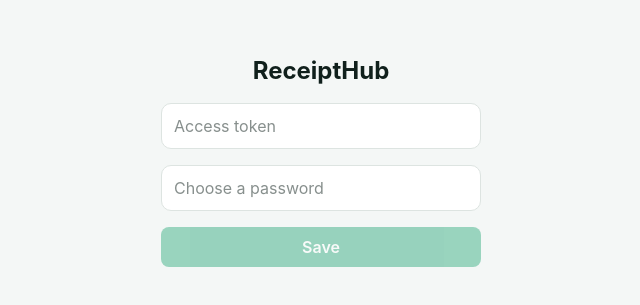
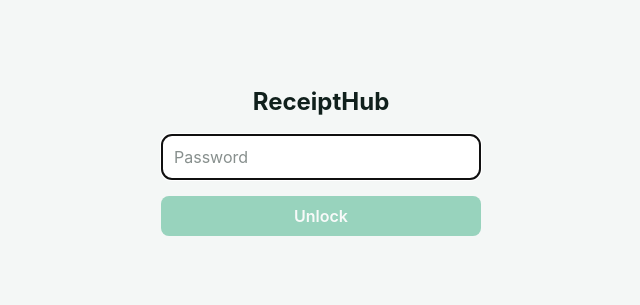
Before and after one commit to WilsonZheng/ReceiptHub, a React (Vite) app: page / in a window 1280 px wide. Shown: the part 239-544 px from the top of the page, without its empty margins (319-959 px from the left). Built offline with nearby package versions, Linux system fonts and the light colour scheme.

Commit message:
refactor: simple pat-as-password unlock — generic label only, drop vault

```diff
--- a/src/lib/i18n.ts
+++ b/src/lib/i18n.ts
@@ -67,11 +67,6 @@ const en = {
   status_error: 'error',
   // lock & banner（锁屏文案刻意不提及 GitHub/PAT/仓库，避免向陌生访客泄露机制）
   password: 'Password',
-  setPassword: 'Choose a password',
-  wrongPassword: 'Incorrect password',
-  firstTimeDevice: 'First time on this device?',
-  token: 'Access token',
-  backToUnlock: 'Back to unlock',
   unlock: 'Unlock',
   authBanner: 'GitHub token rejected — update your PAT in Settings.',
   dismiss: 'Dismiss',
@@ -135,11 +130,6 @@ const zh: Record<MsgKey, string> = {
   status_offline: '离线',
   status_error: '错误',
   password: '密码',
-  setPassword: '设置密码',
-  wrongPassword: '密码错误',
-  firstTimeDevice: '首次使用此设备？',
-  token: '访问令牌',
-  backToUnlock: '返回解锁',
   unlock: '解锁',
   authBanner: 'GitHub token 被拒绝——请到设置中更新 PAT。',
   dismiss: '关闭',
--- a/src/lib/settings.ts
+++ b/src/lib/settings.ts
@@ -1,11 +1,13 @@
 import { DEFAULT_CONFIG, type AppConfig } from '../data/types';
-import { getSessionPat } from './vault';
 
+const PAT_KEY = 'rh.pat';
 const CONFIG_KEY = 'rh.config';
 export const DATA_REPO = 'WilsonZheng/ReceiptHub-data';
 
-/** 当前会话的 PAT（由 vault 解锁后注入 sessionStorage） */
-export const getPat = (): string | null => getSessionPat();
+// UI 上对外只称 "Password"，实际值是 fine-grained PAT——锁屏不泄露认证机制
+export const getPat = (): string | null => localStorage.getItem(PAT_KEY);
+export const setPat = (pat: string): void => localStorage.setItem(PAT_KEY, pat.trim());
+export const clearPat = (): void => localStorage.removeItem(PAT_KEY);
 
 export function getConfig(): AppConfig {
   const raw = localStorage.getItem(CONFIG_KEY);
--- a/src/lib/vault.ts
+++ /dev/null
@@ -1,72 +0,0 @@
-// PAT 保险箱：用用户密码加密 PAT 后存 localStorage，明文只活在 sessionStorage（标签页生命周期）。
-// 加密：PBKDF2(310k, SHA-256) 派生 AES-GCM 256 密钥。GCM 自带认证——解密失败即密码错误。
-const VAULT_KEY = 'rh.vault';
-const SESSION_KEY = 'rh.pat.session';
-const LEGACY_KEY = 'rh.pat'; // 旧版明文存储，迁移后删除
-
-const enc = new TextEncoder();
-const b64 = (buf: ArrayBuffer | Uint8Array): string =>
-  btoa(String.fromCharCode(...new Uint8Array(buf)));
-const unb64 = (s: string): Uint8Array => Uint8Array.from(atob(s), (c) => c.charCodeAt(0));
-
-async function deriveKey(password: string, salt: Uint8Array): Promise<CryptoKey> {
-  const base = await crypto.subtle.importKey('raw', enc.encode(password), 'PBKDF2', false, [
-    'deriveKey',
-  ]);
-  return crypto.subtle.deriveKey(
-    { name: 'PBKDF2', salt: salt as BufferSource, iterations: 310_000, hash: 'SHA-256' },
-    base,
-    { name: 'AES-GCM', length: 256 },
-    false,
-    ['encrypt', 'decrypt'],
-  );
-}
-
-export async function sealPat(pat: string, password: string): Promise<void> {
-  const salt = crypto.getRandomValues(new Uint8Array(16));
-  const iv = crypto.getRandomValues(new Uint8Array(12));
-  const key = await deriveKey(password, salt);
-  const ct = await crypto.subtle.encrypt(
-    { name: 'AES-GCM', iv: iv as BufferSource },
-    key,
-    enc.encode(pat.trim()),
-  );
-  localStorage.setItem(VAULT_KEY, JSON.stringify({ s: b64(salt), i: b64(iv), c: b64(ct) }));
-  sessionStorage.setItem(SESSION_KEY, pat.trim());
-}
-
-/** 密码正确返回 PAT 并缓存到 session；错误返回 null */
-export async function openVault(password: string): Promise<string | null> {
-  const raw = localStorage.getItem(VAULT_KEY);
-  if (!raw) return null;
-  try {
-    const { s, i, c } = JSON.parse(raw) as { s: string; i: string; c: string };
-    const key = await deriveKey(password, unb64(s));
-    const pt = await crypto.subtle.decrypt(
-      { name: 'AES-GCM', iv: unb64(i) as BufferSource },
-      key,
-      unb64(c) as BufferSource,
-    );
-    const pat = new TextDecoder().decode(pt);
-    sessionStorage.setItem(SESSION_KEY, pat);
-    return pat;
-  } catch {
-    return null; // GCM 认证失败 = 密码错误
-  }
-}
-
-export const hasVault = (): boolean => localStorage.getItem(VAULT_KEY) !== null;
-
-export const getSessionPat = (): string | null => sessionStorage.getItem(SESSION_KEY);
-
-export function clearVault(): void {
-  localStorage.removeItem(VAULT_KEY);
-  sessionStorage.removeItem(SESSION_KEY);
-}
-
-/** 旧版明文 PAT 一次性迁移：取出并立即从 localStorage 删除 */
-export function takeLegacyPat(): string | null {
-  const v = localStorage.getItem(LEGACY_KEY);
-  if (v) localStorage.removeItem(LEGACY_KEY);
-  return v;
-}
--- a/src/ui/LockScreen.tsx
+++ b/src/ui/LockScreen.tsx
@@ -1,113 +1,41 @@
 import { useState } from 'react';
-import { hasVault, openVault, sealPat, takeLegacyPat } from '../lib/vault';
+import { setPat } from '../lib/settings';
 import { useT } from '../lib/i18n';
 
-// 模块加载时做一次旧版明文 PAT 迁移（放组件外避免 StrictMode 双调用）
-const legacyPat = takeLegacyPat();
-
-type Mode = 'unlock' | 'setup';
-
+// 锁屏刻意极简：只有一个"密码"框，不提及 GitHub/PAT/仓库等任何机制信息
 export function LockScreen({ onUnlock }: { onUnlock: () => void }) {
-  const [mode, setMode] = useState<Mode>(hasVault() ? 'unlock' : 'setup');
-  const [password, setPassword] = useState('');
-  const [token, setToken] = useState(legacyPat ?? '');
-  const [error, setError] = useState(false);
-  const [busy, setBusy] = useState(false);
+  const [value, setValue] = useState('');
   const t = useT();
 
-  async function handleUnlock() {
-    setBusy(true);
-    setError(false);
-    const pat = await openVault(password);
-    setBusy(false);
-    if (pat) onUnlock();
-    else setError(true);
-  }
-
-  async function handleSetup() {
-    if (!token.trim() || !password.trim()) return;
-    setBusy(true);
-    await sealPat(token, password);
-    setBusy(false);
+  function handleUnlock() {
+    if (!value.trim()) return;
+    setPat(value);
     onUnlock();
   }
 
-  // 锁屏刻意不提及任何认证机制——只是一个密码框
   return (
     <div
       className="mx-auto flex h-dvh max-w-sm flex-col items-center justify-center gap-4 px-8"
       style={{ paddingTop: 'env(safe-area-inset-top)' }}
     >
       <h1 className="text-2xl font-bold">ReceiptHub</h1>
-
-      {mode === 'unlock' ? (
-        <>
       <input
         type="password"
-            value={password}
-            onChange={(e) => setPassword(e.target.value)}
-            onKeyDown={(e) => e.key === 'Enter' && void handleUnlock()}
+        value={value}
+        onChange={(e) => setValue(e.target.value)}
+        onKeyDown={(e) => e.key === 'Enter' && handleUnlock()}
         placeholder={t('password')}
         autoFocus
         className="field"
       />
-          {error && (
-            <p className="text-xs" style={{ color: 'var(--color-danger)' }}>
-              {t('wrongPassword')}
-            </p>
-          )}
       <button
-            disabled={!password.trim() || busy}
-            onClick={() => void handleUnlock()}
+        disabled={!value.trim()}
+        onClick={handleUnlock}
         className="w-full rounded-lg py-2 font-semibold disabled:opacity-40"
         style={{ background: 'var(--color-accent)', color: 'var(--color-accent-ink)' }}
       >
         {t('unlock')}
       </button>
-          <button
-            onClick={() => setMode('setup')}
-            className="text-xs underline"
-            style={{ color: 'var(--color-ink-muted)' }}
-          >
-            {t('firstTimeDevice')}
-          </button>
-        </>
-      ) : (
-        <>
-          <input
-            type="password"
-            value={token}
-            onChange={(e) => setToken(e.target.value)}
-            placeholder={t('token')}
-            className="field"
-          />
-          <input
-            type="password"
-            value={password}
-            onChange={(e) => setPassword(e.target.value)}
-            onKeyDown={(e) => e.key === 'Enter' && void handleSetup()}
-            placeholder={t('setPassword')}
-            className="field"
-          />
-          <button
-            disabled={!token.trim() || !password.trim() || busy}
-            onClick={() => void handleSetup()}
-            className="w-full rounded-lg py-2 font-semibold disabled:opacity-40"
-            style={{ background: 'var(--color-accent)', color: 'var(--color-accent-ink)' }}
-          >
-            {t('save')}
-          </button>
-          {hasVault() && (
-            <button
-              onClick={() => setMode('unlock')}
-              className="text-xs underline"
-              style={{ color: 'var(--color-ink-muted)' }}
-            >
-              {t('backToUnlock')}
-            </button>
-          )}
-        </>
-      )}
     </div>
   );
 }
--- a/src/ui/SettingsScreen.tsx
+++ b/src/ui/SettingsScreen.tsx
@@ -1,7 +1,6 @@
 import { useEffect, useState } from 'react';
 import { db } from '../data/db';
-import { getConfig, setConfig, DATA_REPO } from '../lib/settings';
-import { clearVault } from '../lib/vault';
+import { clearPat, getConfig, setConfig, DATA_REPO } from '../lib/settings';
 import { setLocale, useLocale, useT, type Locale } from '../lib/i18n';
 import { setTheme, useTheme, type Theme } from '../lib/theme';
 import { syncNow, useSyncStatus } from '../sync/useSync';
@@ -178,7 +177,7 @@ export function SettingsScreen({ onPatCleared }: { onPatCleared: () => void }) {
         <h3 className="font-bold">{t('access')}</h3>
         <button
           onClick={() => {
-            clearVault();
+            clearPat();
             onPatCleared();
           }}
           className="mt-2 rounded-lg px-3 py-1.5"
```
Also changed, not shown: 2 other files (tests, documents, lock files or other folders). Lines whose indentation alone changed are shown as unchanged.
